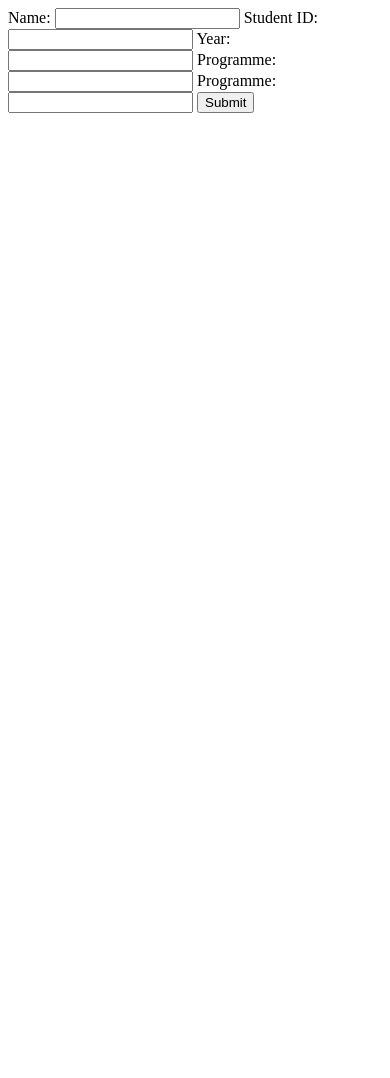
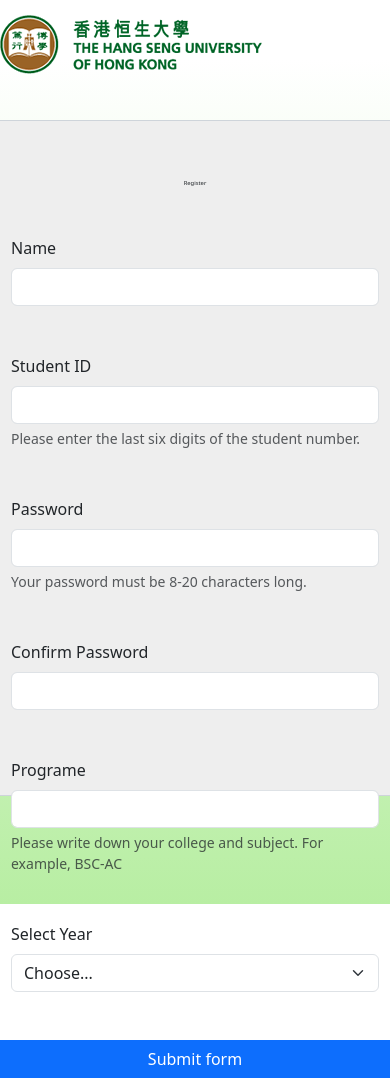
Before and after one commit to shakywdy/web, a PHP site: page /studentreg.php in a window 390 px wide. Before the commit the page ends 844 px from the top, so only its background shows below. Run offline with PHP 8.4, Linux system fonts and the light colour scheme.

Commit message:
reg css new

```diff
--- a/web-project/control.php
+++ b/web-project/control.php
@@ -3,7 +3,7 @@
  * @Author: shaky shaky
  * @Date: 2023-09-21 20:26:54
  * @LastEditors: shaky shaky
- * @LastEditTime: 2023-09-22 20:43:15
+ * @LastEditTime: 2023-09-23 13:41:01
  * @FilePath: \web-project\control.php
  * @Description:
  *
@@ -20,21 +20,51 @@
     $dbname = "mydatabase";
 
     $db = new mysqli($servername, $username, $password, $dbname);
-    if ($db->connect_error) {
-        die("Connection failed: " . $conn->connect_error);
+    if ($db->error) {
+        die("Connection failed: " . $db->error);
     }
     return $db;
 }
 
 //
 
-function studentreg($name, $id, $year, $programe, $password)
+function studentreg($id, $name, $year, $programe, $password)
 {
     $db = loadingdb();
 
+    // 检查是否存在相同的学生ID
+    $checkSql = "SELECT id FROM students WHERE id = '$id'";
+    $result = $db->query($checkSql);
+
+    if ($result->num_rows > 0) {
+        // 存在相同的学生ID，处理失败情况
+        echo '<div class="alert alert-danger alert-dismissible
+        fade show d-flex flex-column align-items-center justify-content-center
+         text-center" role="alert" style="position: fixed; top: 50%; left: 50%;
+         transform: translate(-50%, -50%); max-width: 700px; z-index: 9999;">
+
+        <strong style="font-size: 24px;">Error!</strong>
+        <div style="margin-top: 10px;
+        font-size: 20px;">
+        Your account already exists. </div>
+
+        <div style="margin-top: 10px;
+        font-size: 20px;">
+        You can <a href="login.php" class="alert-link">log in</a> directly </div>
+        <button type="button" class="btn-close" data-bs-dismiss="alert" aria-label="Close"></button>
+      </div>';
+
+      echo '<script>
+        document.querySelector(".alert .btn-close").addEventListener("click", function() {
+          document.querySelector(".alert").remove();
+        });
+      </script>';
+        return;
+    }
+
     // 将学生信息插入学生表
-    $sql = "INSERT INTO students (name, id, year, programe, password)
-    VALUES ('$name', '$id', '$year', '$programe', '$password')";
+    $sql = "INSERT INTO students (id, name, year, programe, password)
+    VALUES ('$id', '$name', '$year', '$programe', '$password')";
 
     if ($db->query($sql) === TRUE) {
         // 获取刚插入的学生ID
@@ -56,8 +86,6 @@
         // 处理学生表插入失败的情况
     }
 }
-
-
 
 function checktype($db, $result, $id)
 {
--- /dev/null
+++ b/web-project/css/studentreg.css
@@ -0,0 +1,68 @@
+
+/* bootstrap tooltip */
+.valid-tooltip {
+    position: absolute;
+
+    top: 100%;
+    left: 0;
+    z-index: 5;
+    display: none;
+    width: 100%;
+    margin-top: .25rem;
+    font-size: .875rem;
+    color: #fff;
+    background-color: rgba(40, 167, 69, 0.8);
+    border-radius: .25rem;
+    padding: .5rem;
+  }
+
+  .is-valid ~ .valid-tooltip {
+    display: block;
+  }
+
+  .invalid-tooltip {
+    position: absolute;
+
+    top: 100%;
+    left: 0;
+    z-index: 5;
+    display: none;
+    width: 100%;
+    margin-top: .25rem;
+    font-size: .875rem;
+    color: #fff;
+    background-color: rgba(220, 53, 69, 0.8);
+    border-radius: .25rem;
+    padding: .5rem;
+  }
+
+  .is-invalid ~ .invalid-tooltip {
+    display: block;
+  }
+  /* bootstrap tooltip end */
+  .form-container {
+    background-image: linear-gradient(to bottom, #ffffff, #b8eea3);
+    display: flex;
+    justify-content: center;
+    align-items: center;
+    height: 100vh; /* 将容器高度设置为视窗高度，使其居中显示 */
+  }
+  .form-container form {
+    max-width: 100vh; /* 设置最大宽度 */
+    height: 80vh;
+    padding: 10px;
+    background-color: #eeeeee;
+    border: 1px solid #ced4da;
+    border-radius: 10px;
+
+  }
+  .tittle{
+    font-size: 1.5vw;
+    text-align: center;
+  }
+
+  header{
+    height: 60px;
+    width: 100%;
+    background-color: rgb(255, 255, 255);
+  }
--- a/web-project/login.php
+++ b/web-project/login.php
@@ -3,7 +3,7 @@
  * @Author: shaky shaky
  * @Date: 2023-09-21 22:32:46
  * @LastEditors: shaky shaky
- * @LastEditTime: 2023-09-22 21:07:05
+ * @LastEditTime: 2023-09-22 22:07:01
  * @FilePath: \web-project\login.php
  * @Description:
  *
--- a/web-project/studentreg.php
+++ b/web-project/studentreg.php
@@ -3,31 +3,120 @@
  * @Author: shaky shaky
  * @Date: 2023-09-21 20:56:26
  * @LastEditors: shaky shaky
- * @LastEditTime: 2023-09-22 13:02:16
+ * @LastEditTime: 2023-09-23 14:12:31
  * @FilePath: \web-project\studentreg.php
  * @Description:
  *
  * Copyright (c) 2023 by ${git_name_email}, All Rights Reserved.
  */
 require_once 'control.php';
-
-
-
-
 if ($_SERVER['REQUEST_METHOD'] === 'POST') {
 
-    $name = $_POST['name'];
-    $id = $_POST['id'];
+    $name = $_POST['id'];
+    $id = $_POST['name'];
     $year = $_POST['year'];
     $programe = $_POST['programe'];
     $password = $_POST['password'];
     studentreg($name, $id, $year, $programe, $password);
 }
 
+// 2023/923 remember add  bootstrap alret  for id =id
 ?>
 
+<!DOCTYPE html>
+<html lang="en">
+<head>
+    <meta charset="UTF-8">
+    <meta name="viewport" content="width=device-width, initial-scale=1.0">
+    <!-- bootstrap 5 -->
+    <link href="https://cdn.jsdelivr.net/npm/bootstrap@5.3.0-alpha1/dist/css/bootstrap.min.css" rel="stylesheet" integrity="sha384-GLhlTQ8iRABdZLl6O3oVMWSktQOp6b7In1Zl3/Jr59b6EGGoI1aFkw7cmDA6j6gD" crossorigin="anonymous">
 
-<form method="POST" >
+       <!-- bootstrap 5 end-->
+       <link rel="stylesheet" type="text/css" href="css/studentreg.css">
+    <title>Document</title>
+</head>
+<body>
+<header>
+<img src="hsu-photo/hsulogo.png" alt="">
+</header>
+    <div class="form-container">
+
+    <form class="row g-5 needs-validation" method="POST" novalidate>
+
+    <div class="tittle">Register</div>
+
+  <div class="col-md-6 position-relative">
+    <label for="name" class="form-label">Name</label>
+    <input  type="text" name="name" id="name" class="form-control"  required>
+    <div class="invalid-tooltip">
+        Please choose a unique and valid username.
+      </div>
+  </div>
+
+  <div class="col-md-6 position-relative">
+  <label for="id" class="form-label">Student ID</label>
+  <input type="text" name="id" id="id" class="form-control" pattern="\d{6}" maxlength="6" required>
+  <div class="invalid-tooltip">
+    Please enter a unique and valid student ID with six digits.
+  </div>
+  <div id="passwordHelpBlock" class="form-text">
+    Please enter the last six digits of the student number.
+  </div>
+</div>
+
+<div class="col-md-6 position-relative">
+  <label for="password" class="form-label">Password</label>
+  <input type="password" name="password" id="password" class="form-control" aria-describedby="passwordHelpBlock" required>
+  <div id="passwordMismatchTooltip" class="invalid-tooltip">
+    The passwords do not match.
+  </div>
+  <div id="passwordHelpBlock" class="form-text">
+    Your password must be 8-20 characters long.
+  </div>
+</div>
+
+<div class="col-md-6 position-relative">
+  <label for="password2" class="form-label">Confirm Password</label>
+  <input type="password" name="password2" id="password2" class="form-control" aria-describedby="passwordHelpBlock" required>
+  <div class="invalid-tooltip">
+    The passwords do not match.
+  </div>
+</div>
+
+  <div class="col-md-6 position-relative">
+    <label for="programe" class="form-label">Programe</label>
+    <input   type="text" name="programe" id="programe" class="form-control" aria-describedby="passwordHelpBlock" required>
+    <div class="invalid-tooltip">
+        Please choose a unique and valid username.
+      </div>
+      <div id="passwordHelpBlock" class="form-text">
+      Please write down your college and subject. For example, BSC-AC
+     </div>
+  </div>
+
+  <div class="col-md-6 position-relative">
+  <label for="year" class="form-label">Select Year</label>
+  <select name="year" id="year" class="form-select" required>
+    <option value="" selected disabled>Choose...</option>
+    <option value="2018">2018</option>
+    <option value="2019">2019</option>
+    <option value="2020">2020</option>
+    <option value="2021">2021</option>
+    <option value="2022">2022</option>
+    <option value="2023">2023</option>
+  </select>
+  <div class="invalid-tooltip">
+    Please select a valid year.
+  </div>
+</div>
+
+
+    <button class="btn btn-primary" type="submit" value="Submit">Submit form</button>
+
+</form>
+</div>
+
+<!-- <form method="POST" >
     <label for="name">Name:</label>
     <input type="text" name="name" id="name">
 
@@ -44,4 +133,41 @@
     <input type="password" name="password" id="password">
 
     <input type="submit" value="Submit">
-</form>
+</form> -->
+</body>
+</html>
+<script>
+  // 获取所有需要验证的表单元素
+  const form = document.querySelector('.needs-validation');
+
+// 添加提交表单时的事件监听器
+form.addEventListener('submit', function(event) {
+  if (!form.checkValidity() || !checkPasswordMatch()) {
+    event.preventDefault(); // 阻止表单提交
+    event.stopPropagation(); // 停止事件传播
+  }
+
+  form.classList.add('was-validated'); // 添加'was-validated'类，用于显示验证错误信息
+}, false);
+
+const password = document.getElementById('password');
+const password2 = document.getElementById('password2');
+const passwordMismatchTooltip = document.getElementById('passwordMismatchTooltip');
+
+password2.addEventListener('input', () => {
+  checkPasswordMatch();
+});
+
+function checkPasswordMatch() {
+  if (password.value !== password2.value) {
+    password2.classList.add('is-invalid');
+    passwordMismatchTooltip.style.display = 'block';
+    return false;
+  } else {
+    password2.classList.remove('is-invalid');
+    passwordMismatchTooltip.style.display = 'none';
+    return true;
+  }
+}
+</script>
+<script src="https://cdn.bootcdn.net/ajax/libs/twitter-bootstrap/5.2.3/js/bootstrap.bundle.min.js" ></script>
```
Also changed, not shown: web-project/mydatabase.sql (added, +110 -0 lines), web-project/hsu-photo/hsulogo.png (added).
